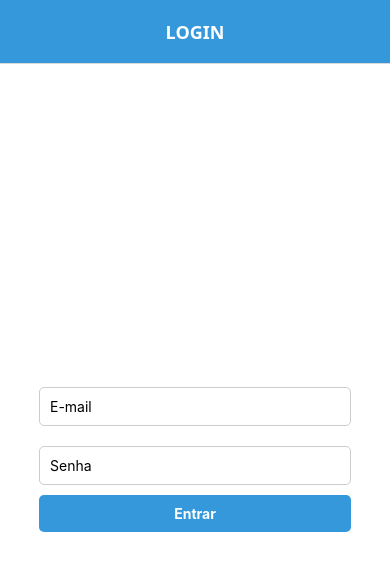
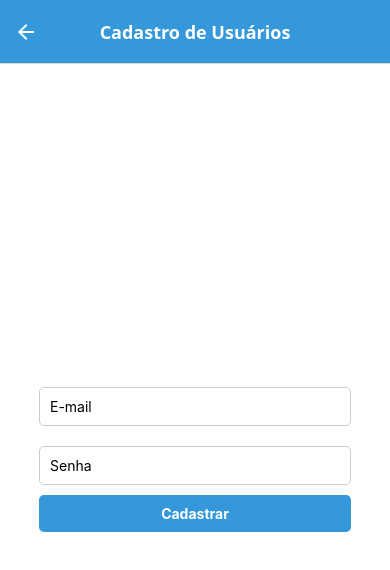
Before and after one commit to Chiqueto/Github-Viwer, a React Native app: screen /Cadastro in a window 390 px wide. Before the commit this address had no page. Shown: the top 570 px of the page. Built offline with nearby package versions, Linux system fonts and the light colour scheme.

Commit message:
finalizando login

```diff
--- /dev/null
+++ b/src/pages/cadastro.js
@@ -0,0 +1,85 @@
+import React, { Component } from "react";
+import AsyncStorage from "@react-native-async-storage/async-storage";
+import {
+  StyleSheet,
+  View,
+  Text,
+  TextInput,
+  TouchableOpacity,
+} from "react-native";
+
+//cadastro do usuario no localstorage
+
+class Cadastro extends Component {
+  state = {
+    email: "",
+    password: "",
+  };
+
+  handleCadastro = async () => {
+    const { email, password } = this.state;
+    if (!email || !password) {
+      alert("Preencha todos os campos!");
+      return;
+    }
+    const user = {
+      email,
+      password,
+    };
+    await AsyncStorage.setItem("user", JSON.stringify(user));
+    alert("Usuário cadastrado com sucesso!");
+    this.props.navigation.navigate("Login");
+  };
+
+  render() {
+    return (
+      <View style={styles.container}>
+        <TextInput
+          style={styles.input}
+          placeholder="E-mail"
+          value={this.state.email}
+          onChangeText={(email) => this.setState({ email })}
+        />
+        <TextInput
+          style={styles.input}
+          placeholder="Senha"
+          value={this.state.password}
+          onChangeText={(password) => this.setState({ password })}
+        />
+        <TouchableOpacity onPress={this.handleCadastro} style={styles.button}>
+          <Text style={styles.buttonText}>Cadastrar</Text>
+        </TouchableOpacity>
+      </View>
+    );
+  }
+}
+
+const styles = StyleSheet.create({
+  container: {
+    flex: 1,
+    alignItems: "center",
+    justifyContent: "center",
+    backgroundColor: "#fff",
+  },
+  input: {
+    borderWidth: 1,
+    borderColor: "#ccc",
+    borderRadius: 5,
+    padding: 10,
+    marginVertical: 10,
+    width: "80%",
+  },
+  button: {
+    backgroundColor: "#3498db",
+    borderRadius: 5,
+    padding: 10,
+    width: "80%",
+    alignItems: "center",
+  },
+  buttonText: {
+    color: "#fff",
+    fontWeight: "bold",
+  },
+});
+
+export default Cadastro;
--- a/src/pages/login.js
+++ b/src/pages/login.js
@@ -8,19 +8,29 @@ import {
   Alert,
 } from "react-native";
 import { useNavigation } from "@react-navigation/native";
+import AsyncStorage from "@react-native-async-storage/async-storage";
 
 const Login = () => {
   const [email, setEmail] = useState("");
   const [password, setPassword] = useState("");
   const navigation = useNavigation();
 
-  const handleLogin = () => {
-    //aqui vai ser implementado a lógica do login
-    if (email === "" && password === "") {
+  const handleLogin = async () => {
+    const user = await AsyncStorage.getItem("user");
+    if (!user) {
+      alert("Nenhum usuário cadastrado!");
+      return;
+    }
+    const userJson = JSON.parse(user);
+    if (userJson.email === email && userJson.password === password) {
       navigation.navigate("Main");
     } else {
-      Alert.alert("Erro", "E-mail ou senha inválidos");
+      alert("E-mail ou senha inválidaos!");
     }
+  };
+
+  const handleCadastro = () => {
+    navigation.navigate("Cadastro");
   };
 
   return (
@@ -40,6 +50,10 @@ const Login = () => {
       />
       <TouchableOpacity style={styles.button} onPress={handleLogin}>
         <Text style={styles.buttonText}>Entrar</Text>
+      </TouchableOpacity>
+
+      <TouchableOpacity style={styles.button} onPress={handleCadastro}>
+        <Text style={styles.buttonText}>Cadastrar</Text>
       </TouchableOpacity>
     </View>
   );
--- a/src/pages/main.js
+++ b/src/pages/main.js
@@ -1,7 +1,7 @@
 import React, { Component } from "react";
 import { Keyboard, ActivityIndicator } from "react-native";
 import Icon from "@expo/vector-icons/MaterialIcons";
-import api from "../service/api";
+import api from "../services/api";
 import AsyncStorage from "@react-native-async-storage/async-storage";
 import {
   Container,
@@ -16,7 +16,6 @@ import {
   ProfileButton,
   ProfileButtonText,
 } from "../styles";
-
 export default class Main extends Component {
   state = {
     newUser: "",
@@ -31,7 +30,7 @@ export default class Main extends Component {
     }
   }
 
-  componentDidUpate(_, prevState) {
+  componentDidUpdate(_, prevState) {
     const { users } = this.state;
     if (prevState.users !== users) {
       AsyncStorage.setItem("users", JSON.stringify(users));
@@ -54,6 +53,7 @@ export default class Main extends Component {
         bio: response.data.bio,
         avatar: response.data.avatar_url,
       };
+      console.log(data);
 
       this.setState({
         users: [...users, data],
@@ -83,9 +83,9 @@ export default class Main extends Component {
           />
           <SubmitButton loading={loading} onPress={this.handleAddUser}>
             {loading ? (
-              <ActivityIndicator color="#FFF" />
+              <ActivityIndicator color="#fff" />
             ) : (
-              <Icon name="add" size={20} color="#FFF" />
+              <Icon name="add" size={20} color="#fff" />
             )}
           </SubmitButton>
         </Form>
@@ -105,6 +105,16 @@ export default class Main extends Component {
               >
                 <ProfileButtonText>Ver perfil</ProfileButtonText>
               </ProfileButton>
+              <ProfileButton
+                onPress={() => {
+                  this.setState({
+                    users: users.filter((user) => user.login !== item.login),
+                  });
+                }}
+                style={{ backgroundColor: "#FFC0CB" }}
+              >
+                <ProfileButtonText>Remover</ProfileButtonText>
+              </ProfileButton>
             </User>
           )}
         />
--- a/src/pages/user.js
+++ b/src/pages/user.js
@@ -39,6 +39,20 @@ export default class User extends Component {
           <NamePerfil>{user.name}</NamePerfil>
           <BioPerfil>{user.bio}</BioPerfil>
         </Header>
+
+        <Stars
+          data={stars}
+          keyExtractor={(star) => String(star.id)}
+          renderItem={({ item }) => (
+            <Starred>
+              <OwnerAvatar source={{ uri: item.owner.avatar_url }} />
+              <Info>
+                <Title>{item.name}</Title>
+                <Author>{item.owner.login}</Author>
+              </Info>
+            </Starred>
+          )}
+        />
       </Container>
     );
   }
--- a/src/routes.js
+++ b/src/routes.js
@@ -3,6 +3,7 @@ import { createStackNavigator } from "@react-navigation/stack";
 import Main from "./pages/main";
 import Login from "./pages/login";
 import User from "./pages/user";
+import Cadastro from "./pages/cadastro";
 
 import { Ionicons } from "@expo/vector-icons";
 import AsyncStorage from "@react-native-async-storage/async-storage";
@@ -64,6 +65,21 @@ export default function Routes() {
         name="User"
         component={User}
         options={{
+          title: "Perfil do Usuário",
+          headerTitleAlign: "center",
+          headerStyle: {
+            backgroundColor: "#3498db",
+          },
+          headerTintColor: "#fff",
+          headerTitleStyle: {
+            fontWeight: "bold",
+          },
+        }}
+      />
+      <Stack.Screen
+        name="Cadastro"
+        component={Cadastro}
+        options={{
           title: "Cadastro de Usuários",
           headerTitleAlign: "center",
           headerStyle: {
--- a/src/styles.js
+++ b/src/styles.js
@@ -1,6 +1,7 @@
 import styled from "styled-components/native";
 import { RectButton } from "react-native-gesture-handler";
 
+//Estilos da página Main
 export const Container = styled.View`
   flex: 1;
   padding: 30px;
@@ -21,7 +22,7 @@ export const Input = styled.TextInput.attrs({
   background: #eee;
   border-radius: 4px;
   padding: 0 15px;
-  border: 1px solid #eee;
+  border: 1px solid #ccc;
 `;
 
 export const SubmitButton = styled(RectButton)`
@@ -34,7 +35,9 @@ export const SubmitButton = styled(RectButton)`
   opacity: ${(props) => (props.loading ? 0.7 : 1)};
 `;
 
-export const List = styled.FlatList`
+export const List = styled.FlatList.attrs({
+  showsVerticalScrollIndicator: false,
+})`
   margin-top: 20px;
 `;
 
@@ -85,11 +88,11 @@ export const ProfileButtonText = styled.Text`
   text-transform: uppercase;
 `;
 
-export const Loading = styled.ActivityIndicator.attrs({
-  size: "large",
-  color: "#999",
-})`
-  margin: 30px 0;
+//Estilos da página User
+export const Header = styled.View`
+  padding: 30px;
+  align-items: center;
+  justify-content: center;
 `;
 
 export const AvatarPerfil = styled.Image`
@@ -109,13 +112,15 @@ export const NamePerfil = styled.Text`
 
 export const BioPerfil = styled.Text`
   font-size: 15px;
-  line-height: 20px;
+  line-height: 18px;
   color: #999;
   margin-top: 5px;
   text-align: center;
 `;
 
-export const Stars = styled.FlatList`
+export const Stars = styled.FlatList.attrs({
+  showsVerticalScrollIndicator: false,
+})`
   margin-top: 20px;
 `;
 
```
Also changed, not shown: src/services/api.js (renamed from src/service/api.js).
